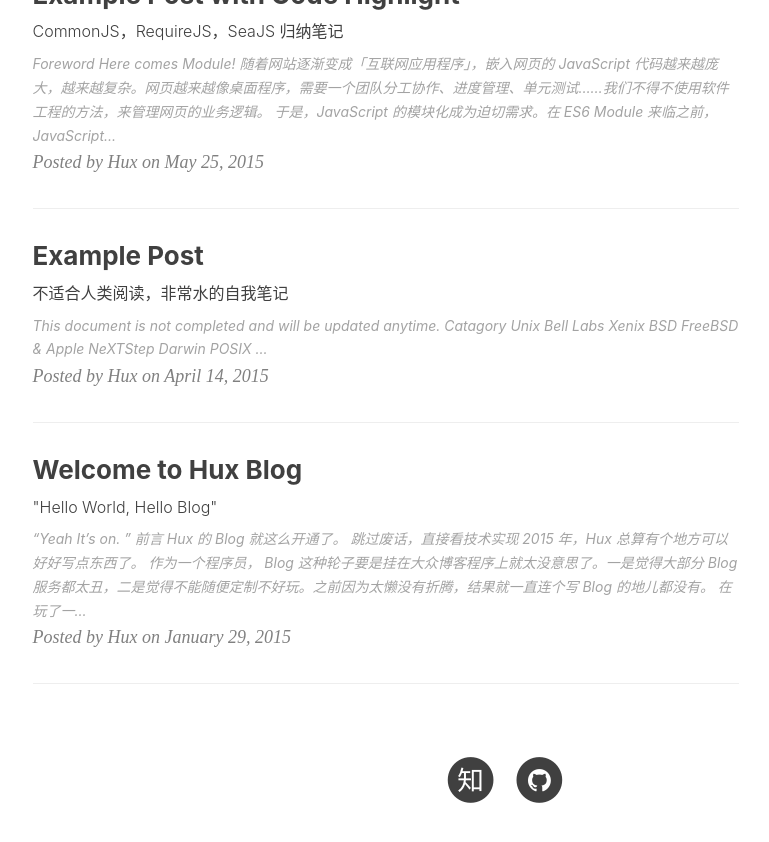
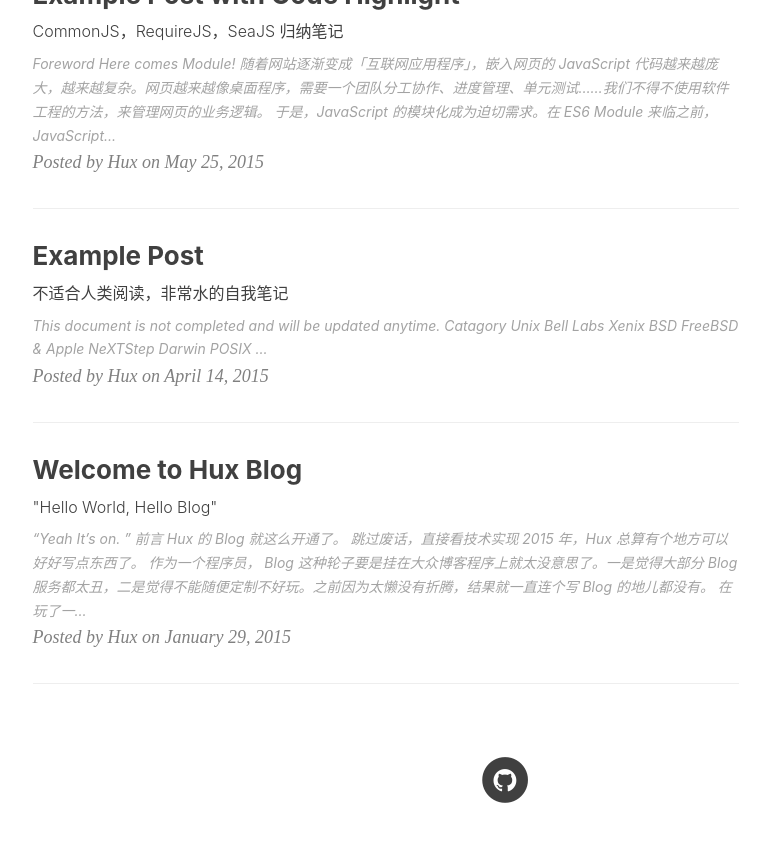
Before and after one commit to Fleschier/Fleschier.github.io, a Jekyll site: the page built from index.html, in a window 1280 px wide and 900 px high, scrolled down 1013 px. Shown: the top 842 px of the window, without its empty margins (135-904 px from the left). Built offline with Jekyll 4.4.1, drawn with Linux system fonts in a browser that asks for light colours; nearby versions of some CDN libraries; the list of posts is cut into pages by our own code; comment, search, counter and statistics services are not loaded.

Commit message:
Update footer.html

```diff
--- a/_includes/footer.html
+++ b/_includes/footer.html
@@ -4,50 +4,6 @@
         <div class="row">
             <div class="col-lg-8 col-lg-offset-2 col-md-10 col-md-offset-1">
                 <ul class="list-inline text-center">
-                    {% if site.twitter_username %}
-                    <li>
-                        <a href="https://twitter.com/{{ site.twitter_username }}">
-                            <span class="fa-stack fa-lg">
-                                <i class="fa fa-circle fa-stack-2x"></i>
-                                <i class="fa fa-twitter fa-stack-1x fa-inverse"></i>
-                            </span>
-                        </a>
-                    </li>
-                    {% endif %}
-
-                    <!-- add Weibo, Zhihu by Fleschier, add target = "_blank" to <a> by Hux -->
-                    {% if site.zhihu_username %}
-                    <li>
-                        <a target="_blank" href="https://www.zhihu.com/people/{{ site.zhihu_username }}">
-                            <span class="fa-stack fa-lg">
-                                <i class="fa fa-circle fa-stack-2x"></i>
-                                <i class="fa  fa-stack-1x fa-inverse">知</i>
-                            </span>
-                        </a>
-                    </li>
-                    {% endif %}
-                    {% if site.weibo_username %}
-                    <li>
-                        <a target="_blank" href="http://weibo.com/{{ site.weibo_username }}">
-                            <span class="fa-stack fa-lg">
-                                <i class="fa fa-circle fa-stack-2x"></i>
-                                <i class="fa fa-weibo fa-stack-1x fa-inverse"></i>
-                            </span>
-                        </a>
-                    </li>
-                    {% endif %}
-
-
-                    {% if site.facebook_username %}
-                    <li>
-                        <a target="_blank" href="https://www.facebook.com/{{ site.facebook_username }}">
-                            <span class="fa-stack fa-lg">
-                                <i class="fa fa-circle fa-stack-2x"></i>
-                                <i class="fa fa-facebook fa-stack-1x fa-inverse"></i>
-                            </span>
-                        </a>
-                    </li>
-                    {% endif %}
                     {% if site.github_username %}
                     <li>
                         <a target="_blank" href="https://github.com/{{ site.github_username }}">
@@ -59,7 +15,6 @@
                     </li>
                     {% endif %}
                 </ul>
-
             </div>
         </div>
     </div>
@@ -70,9 +25,6 @@
 
 <!-- Bootstrap Core JavaScript -->
 <script src="{{ "/js/bootstrap.min.js " | prepend: site.baseurl }}"></script>
-
-<!-- Custom Theme JavaScript -->
-<script src="{{ "/js/hux-blog.min.js " | prepend: site.baseurl }}"></script>
 
 
 <!-- async load function -->
@@ -87,20 +39,6 @@
     }
 </script>
 
-
-<!-- jquery.tagcloud.js -->
-<script>
-    // only load tagcloud.js in tag.html
-    if($('#tag_cloud').length !== 0){
-        async("/js/jquery.tagcloud.js",function(){
-            $.fn.tagcloud.defaults = {
-                //size: {start: 1, end: 1, unit: 'em'},
-                color: {start: '#bbbbee', end: '#0085a1'},
-            };
-            $('#tag_cloud a').tagcloud();
-        })
-    }
-</script>
 
 <!--fastClick.js -->
 <script>
```
